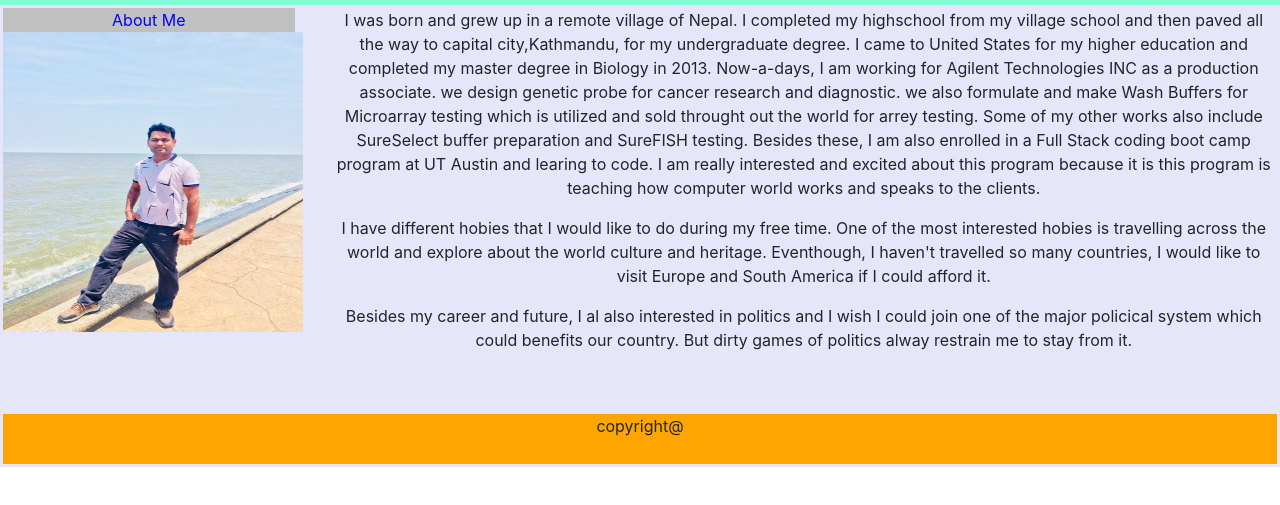
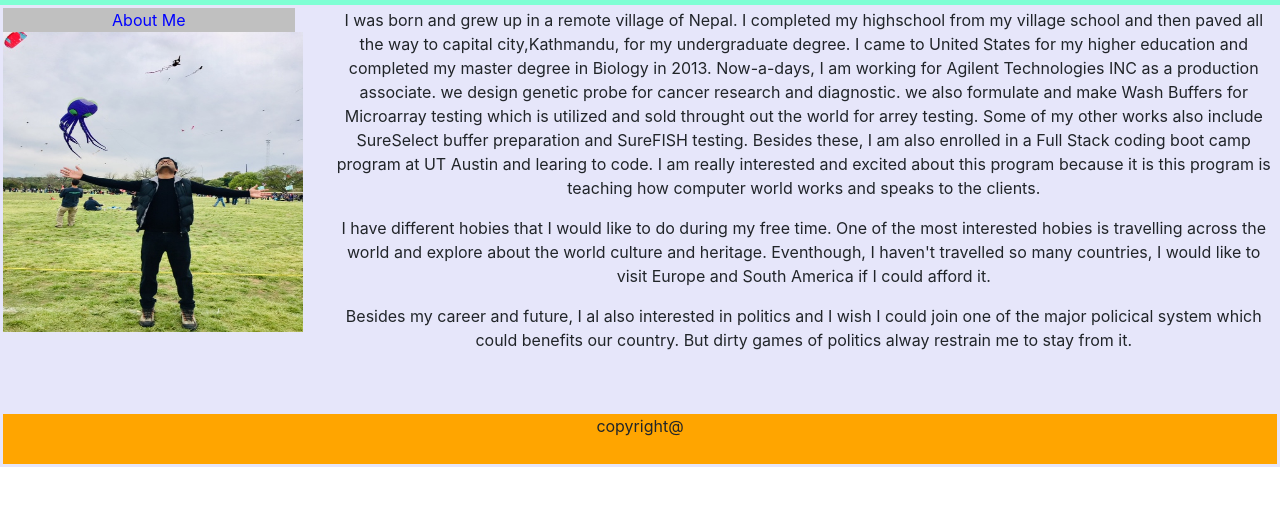
Before and after one commit to suresh7127/Bootstrap-Portfolio, a plain HTML site: page index.html in a window 1280 px wide. Shown: the part 83-588 px from the top of the page. Drawn offline with nearby package versions, Linux system fonts and the light colour scheme.

```diff
--- a/index.html
+++ b/index.html
@@ -27,7 +27,7 @@
   <div class="row">
     <div class="col-md-3">
       <div class="col1">About Me
-      <img class="img-responsive img-rounded" src="suresh.jpg" width="300" height="300"  alt="Suresh">
+      <img class="img-responsive img-rounded" src="suresh5.jpg" width="300" height="300"  alt="Suresh">
     </div>
     </div>
 
```
Also changed, not shown: 1 other file.
